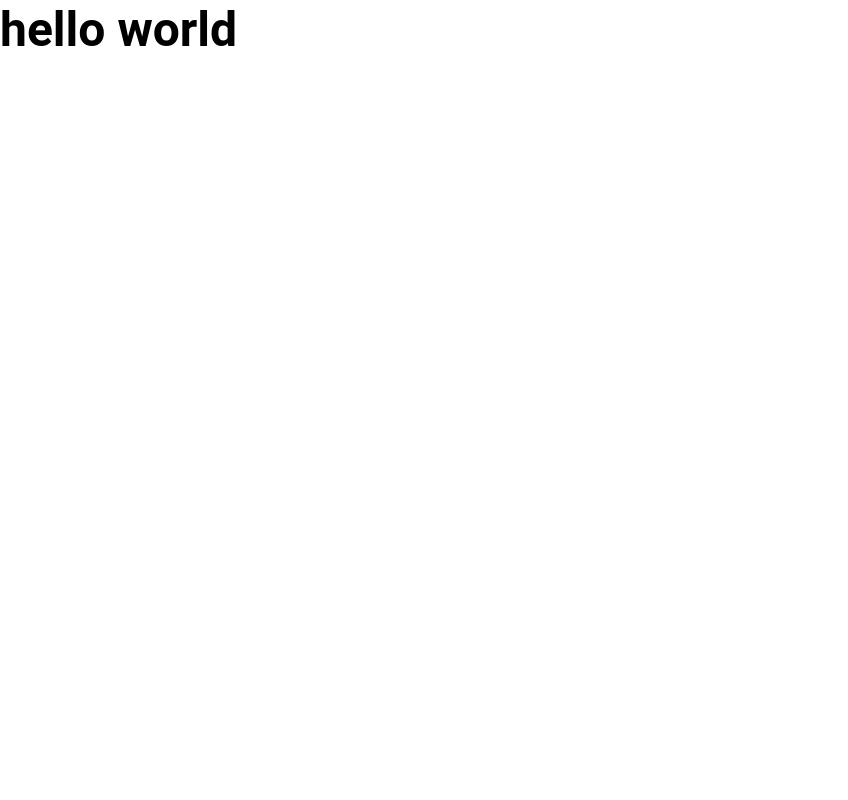
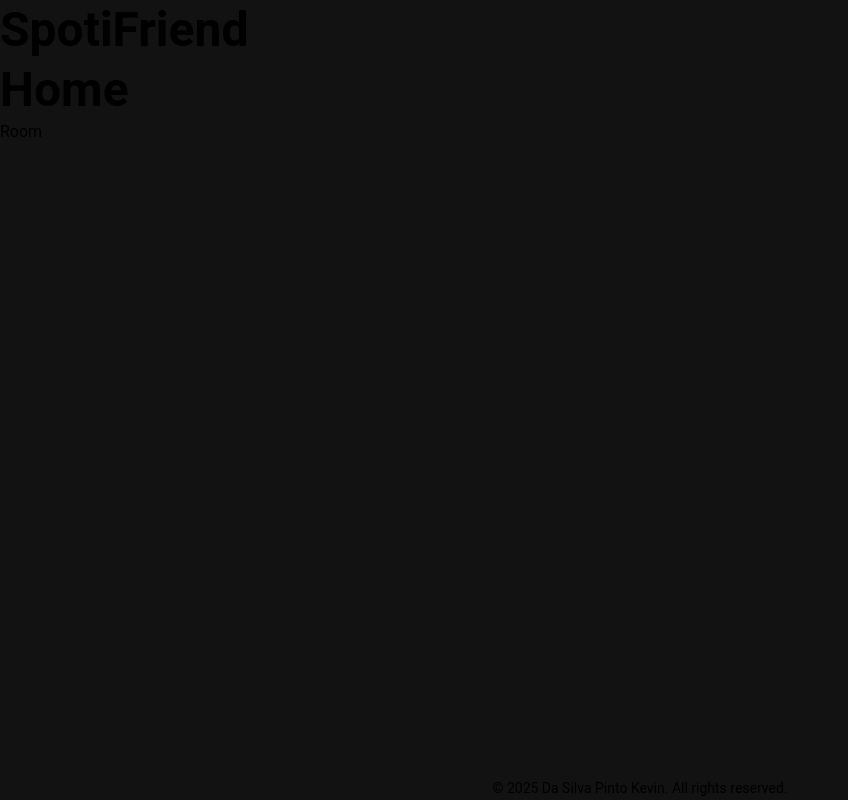
Before and after one commit to NamelessProj/SpotiFriend-frontend, a React (Vite) app: page / in a window 1280 px wide. Shown: the whole page, without its empty margins (0-848 px from the left). Built offline with nearby package versions, Linux system fonts and the light colour scheme.

Commit message:
Adding contents

```diff
--- a/src/App.jsx
+++ b/src/App.jsx
@@ -1,14 +1,19 @@
-import {Typography} from "@material-tailwind/react";
+import {Routes, Route} from "react-router-dom";
+import Layout from "./components/Layout.jsx";
+import Home from "./pages/Home.jsx";
+import Room from "./pages/Room.jsx";
+import ErrorPage from "./pages/ErrorPage.jsx";
 
 function App() {
-
     return (
-        <div>
-            <Typography variant="h1">
-                hello world
-            </Typography>
-        </div>
-    )
+        <Routes>
+            <Route path="/" element={<Layout />}>
+                <Route index element={<Home />} />
+                <Route path="room" element={<Room />}/>
+                <Route path="*" element={<ErrorPage />} />
+            </Route>
+        </Routes>
+    );
 }
 
-export default App
+export default App;
--- /dev/null
+++ b/src/components/Footer.jsx
@@ -0,0 +1,13 @@
+import {Typography} from "@material-tailwind/react";
+
+const Footer = () => {
+    return (
+        <footer>
+            <Typography variant="small" className="text-center font-normal">
+                &copy; 2025 <a className="transition hover:text-primary-green" href="https://portfolio-psi-azure-25.vercel.app" target="_blank">Da Silva Pinto Kevin</a>. All rights reserved.
+            </Typography>
+        </footer>
+    );
+};
+
+export default Footer;
--- /dev/null
+++ b/src/components/Header.jsx
@@ -0,0 +1,13 @@
+import {Typography} from "@material-tailwind/react";
+
+const Header = () => {
+    return (
+        <header>
+            <Typography variant="h1" as="p">
+                SpotiFriend
+            </Typography>
+        </header>
+    );
+};
+
+export default Header;
--- /dev/null
+++ b/src/components/Layout.jsx
@@ -0,0 +1,15 @@
+import {Outlet} from "react-router-dom";
+import Footer from "./Footer.jsx";
+import Header from "./Header.jsx";
+
+const Layout = () => {
+    return (
+        <div className="grid grid-rows-app min-h-[100svh] bg-primary-black">
+            <Header />
+            <Outlet />
+            <Footer />
+        </div>
+    );
+};
+
+export default Layout;
--- a/src/index.css
+++ b/src/index.css
@@ -1,3 +1,8 @@
 @tailwind base;
 @tailwind components;
 @tailwind utilities;
+
+body,
+#root{
+    min-height: 100svh;
+}
--- a/src/main.jsx
+++ b/src/main.jsx
@@ -3,11 +3,16 @@ import { createRoot } from 'react-dom/client'
 import './index.css'
 import App from './App.jsx'
 import {ThemeProvider} from "@material-tailwind/react";
+import {BrowserRouter, Routes, Route} from "react-router-dom";
 
 createRoot(document.getElementById('root')).render(
     <StrictMode>
         <ThemeProvider>
-            <App />
+            <BrowserRouter>
+                <Routes>
+                    <Route path="/*" element={<App />} />
+                </Routes>
+            </BrowserRouter>
         </ThemeProvider>
     </StrictMode>
 );
--- /dev/null
+++ b/src/pages/ErrorPage.jsx
@@ -0,0 +1,16 @@
+import {Typography} from "@material-tailwind/react";
+
+const ErrorPage = () => {
+    return (
+        <main className="h-full flex flex-col justify-center items-center">
+            <Typography variant="h1">
+                404
+            </Typography>
+            <Typography variant="h2">
+                Not Found
+            </Typography>
+        </main>
+    );
+};
+
+export default ErrorPage;
--- /dev/null
+++ b/src/pages/Home.jsx
@@ -0,0 +1,15 @@
+import {Typography} from "@material-tailwind/react";
+import {Link} from "react-router-dom";
+
+const Home = () => {
+    return (
+        <div>
+            <Typography variant="h1">
+                Home
+            </Typography>
+            <Link to="room">Room</Link>
+        </div>
+    );
+};
+
+export default Home;
--- /dev/null
+++ b/src/pages/Room.jsx
@@ -0,0 +1,9 @@
+const Room = () => {
+    return (
+        <div>
+            ROOM
+        </div>
+    );
+};
+
+export default Room;
--- a/tailwind.config.js
+++ b/tailwind.config.js
@@ -3,7 +3,18 @@ const withMT = require("@material-tailwind/react/utils/withMT");
 module.exports = withMT({
   content: ["./index.html", "./src/**/*.{vue,js,ts,jsx,tsx}"],
   theme: {
-    extend: {},
+    extend: {
+      gridTemplateRows: {
+        'app': '60px 1fr 22px',
+      },
+      colors: {
+        primary: {
+          green: '#1ED760',
+          white: '#FFFFFF',
+          black: '#121212',
+        },
+      },
+    },
   },
   plugins: [],
 });
```
